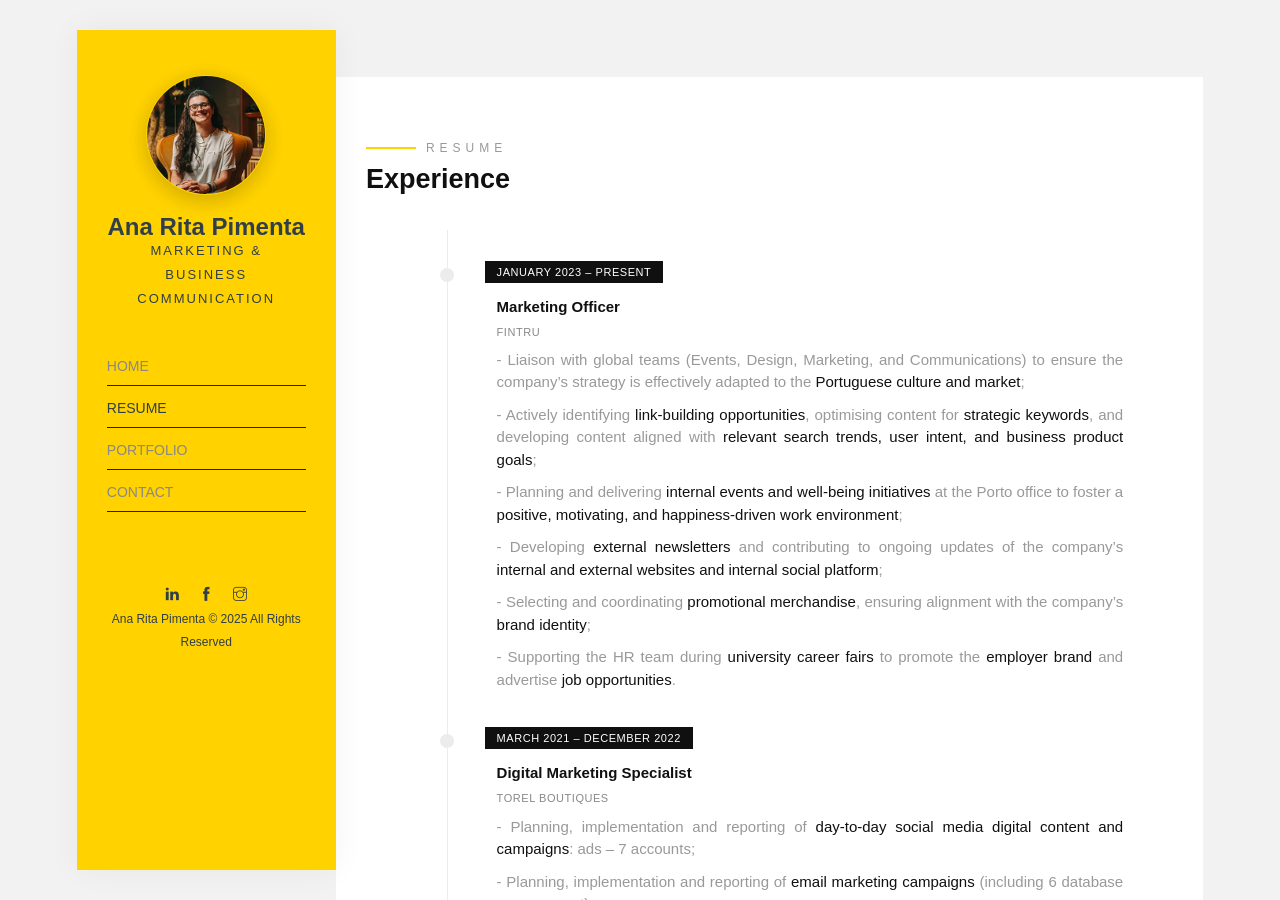
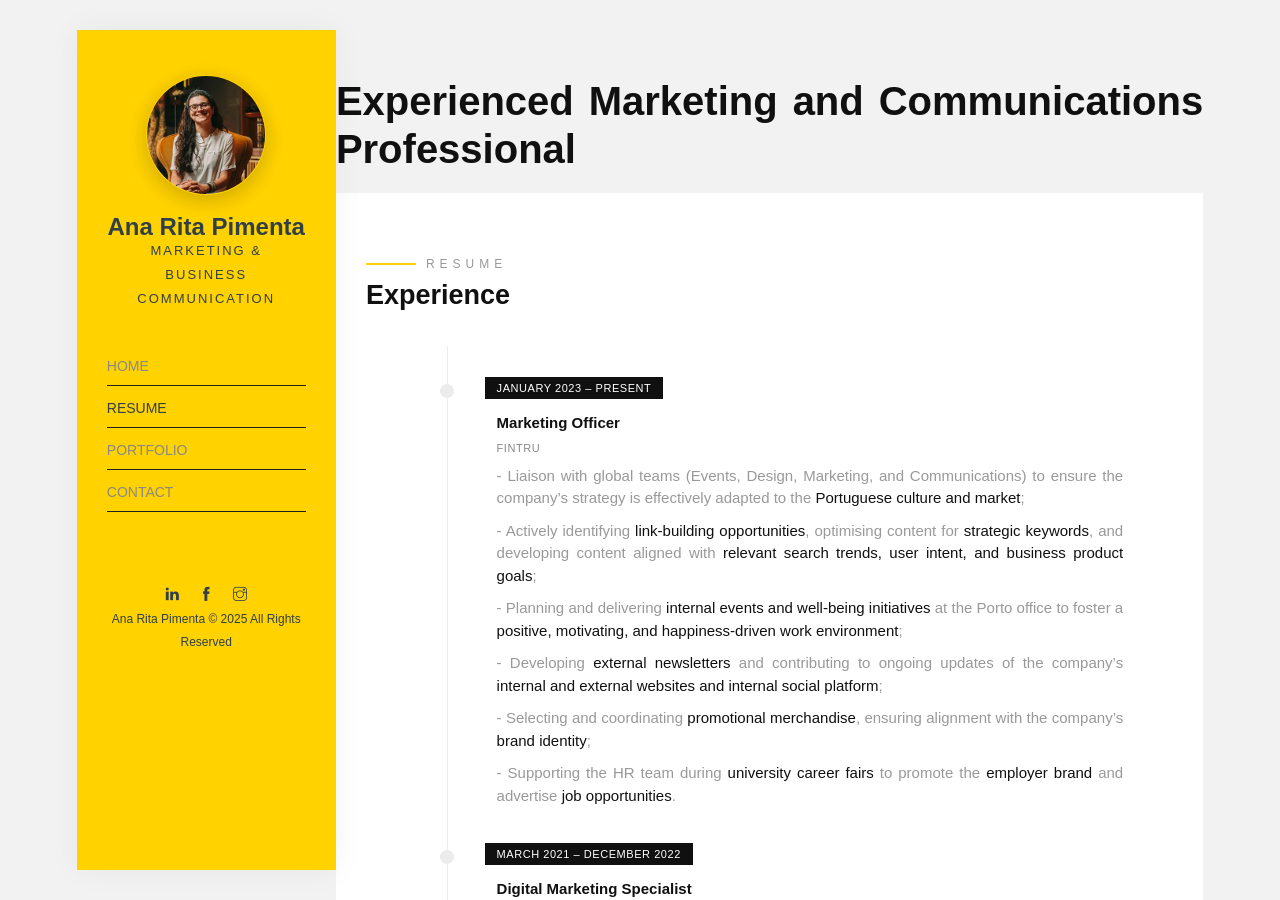
Before and after one commit to anaritapimenta/anaritapimenta.github.io, a Jekyll site: the page built from resume.html, in a window 1280 px wide and 900 px high. Built offline with Jekyll 4.4.1, drawn with Linux system fonts in a browser that asks for light colours; some web fonts are replaced.

Commit message:
Update resume.html

```diff
--- a/resume.html
+++ b/resume.html
@@ -4,8 +4,8 @@ description: Marketing and communications expert with a strong background in dig
 layout: default
 ---
 
-<h1 style="position:absolute; left:-9999px; top:auto; width:1px; height:1px; overflow:hidden;">
-Experienced Marketing and Communications Professional
+<h1>
+  Experienced Marketing and Communications Professional
 </h1>
 
 <section class="resume" role="region" aria-labelledby="experience-heading">
```
